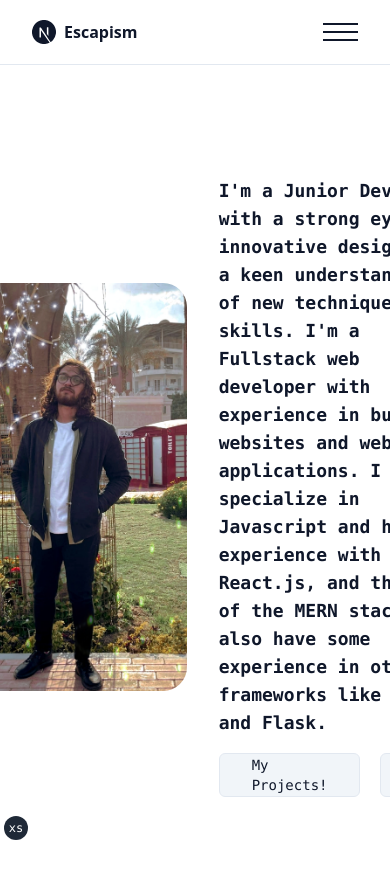
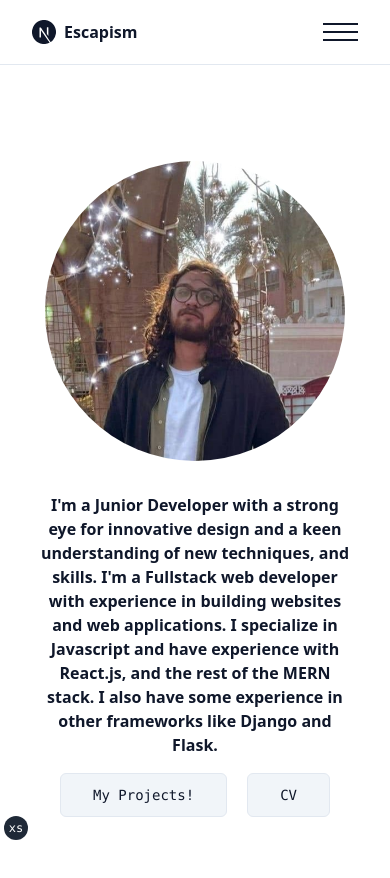
Before and after one commit to MohamedElshazly/escapism, a Next.js app: page /about in a window 390 px wide. Shown: the top 878 px of the page. After the commit the page ends 857 px from the top, so only its background shows below. Built offline with nearby package versions, Linux system fonts and the light colour scheme.

Commit message:
about page responsive view

```diff
--- a/app/about/page.tsx
+++ b/app/about/page.tsx
@@ -5,11 +5,11 @@ import Link from 'next/link';
 
 const About = () => {
 	return (
-		<div className="z-30 flex h-screen flex-col items-center justify-center font-mono">
-			<div className="flex w-2/3 items-center justify-center gap-8">
-				<Image src="/me.jpg" width={300} height={300} alt='pic of me' className="rounded-3xl" />
+		<div className="z-30 mt-24 flex h-full flex-col items-center justify-center gap-8 md:w-2/3 md:flex-row">
+			<Image src="/me.jpg" width={300} height={300} alt='pic of me' className="hidden rounded-3xl md:flex" />
+			<Image src="/me2.jpeg" width={300} height={300} alt='pic of me' className="flex rounded-full md:hidden" />
 			<div className="flex flex-col items-center justify-center gap-4">
-					<p className='text-lg font-bold'>
+				<p className='mx-10 text-center text-base font-bold md:text-lg'>
 					I'm a <span className='text-primary'>Junior Developer</span> with a strong
 					eye for innovative design and a
 					keen understanding of new
@@ -22,10 +22,9 @@ const About = () => {
 					experience in other frameworks
 					like Django and Flask.
 				</p>
-					<div className="flex items-center justify-center gap-5">
+				<div className="mb-10 flex items-center justify-center gap-5">
 					<Link href="/projects" className={buttonVariants({ variant: "outline", size: "lg", className: "bg-secondary font-mono hover:border-primary" })}>My Projects!</Link>
 					<Link href="/cv.pdf" download={"cv"} className={buttonVariants({ variant: "outline", size: "lg", className: "bg-secondary font-mono hover:border-primary" })}>CV</Link>
-					</div>
 				</div>
 			</div>
 		</div>
--- a/components/CoolEffect.tsx
+++ b/components/CoolEffect.tsx
@@ -22,10 +22,10 @@ export function CoolEffect({ children }: LayoutProps) {
 	}, []);
 
 	return (
-			<main className="">
-			<div ref={ref1} id="blob" className="animate-rotate absolute left-[50%] top-[50%] hidden aspect-[1/1] h-[25vmax] translate-x-[-50%] translate-y-[-50%] rounded-[50%] bg-white bg-gradient-to-r from-[#7FFFD4] to-[#4916af] md:flex"></div>
+		<main className="">
+			<div ref={ref1} id="blob" className="absolute left-[50%] top-[50%] hidden aspect-[1/1] h-[25vmax] translate-x-[-50%] translate-y-[-50%] animate-rotate rounded-[50%] bg-white bg-gradient-to-r from-[#7FFFD4] to-[#4916af] md:flex"></div>
 			<div className="absolute z-10 hidden h-full w-full overflow-hidden backdrop-blur-[9vmax] md:flex"></div>
-				{children}
-			</main>
+			{children}
+		</main>
 	)
 }
```
Also changed, not shown: public/me2.jpeg (added). Lines whose indentation alone changed are shown as unchanged.
